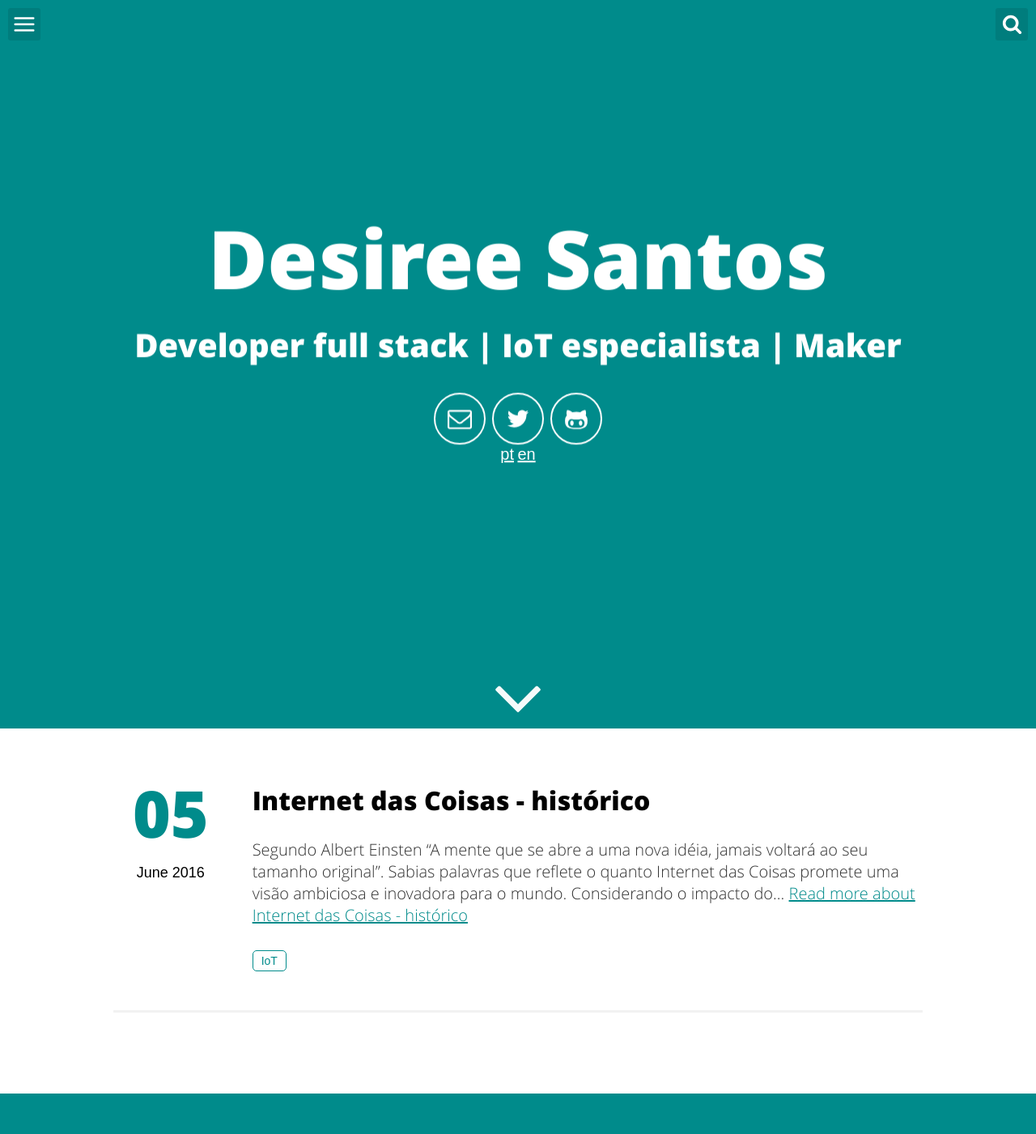
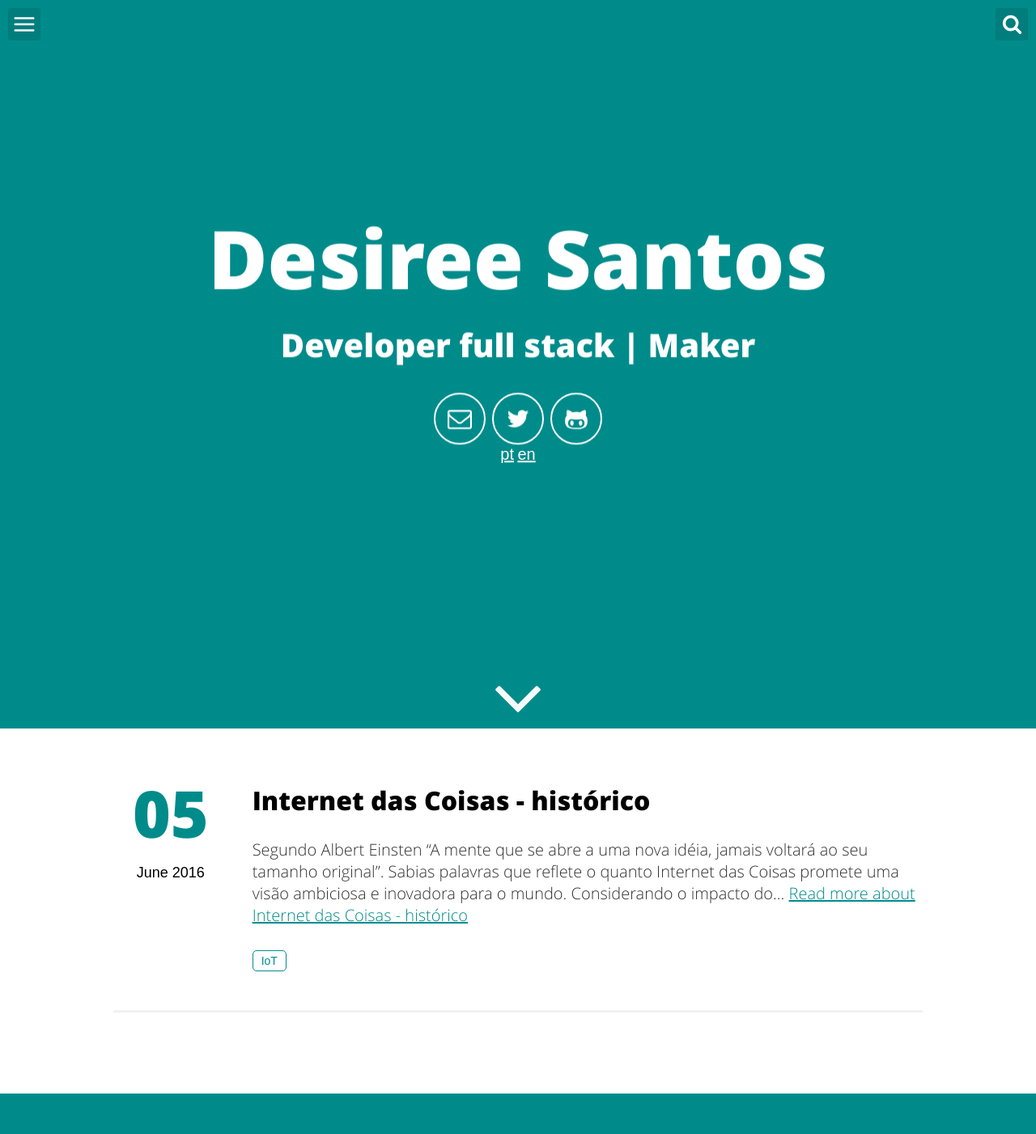
Before and after one commit to desireesantos/desireesantos.github.io, a Jekyll site: the page built from index.html, in a window 1280 px wide. Shown: the whole page at 81% size. Built offline with Jekyll 4.4.1, drawn with Linux system fonts in a browser that asks for light colours.

Commit message:
Update profile

```diff
--- a/_config.yml
+++ b/_config.yml
@@ -5,8 +5,8 @@ url: ""
 # User settings
 username: Desiree Santos
 user_title:
-  pt: Developer full stack | IoT especialista | Maker
-  en: Software Developer | IoT especialist | Maker
+  pt: Developer full stack | Maker
+  en: Software Developer full stack | Maker
 index:
   pt: index.html
   en: index_en.html
```
